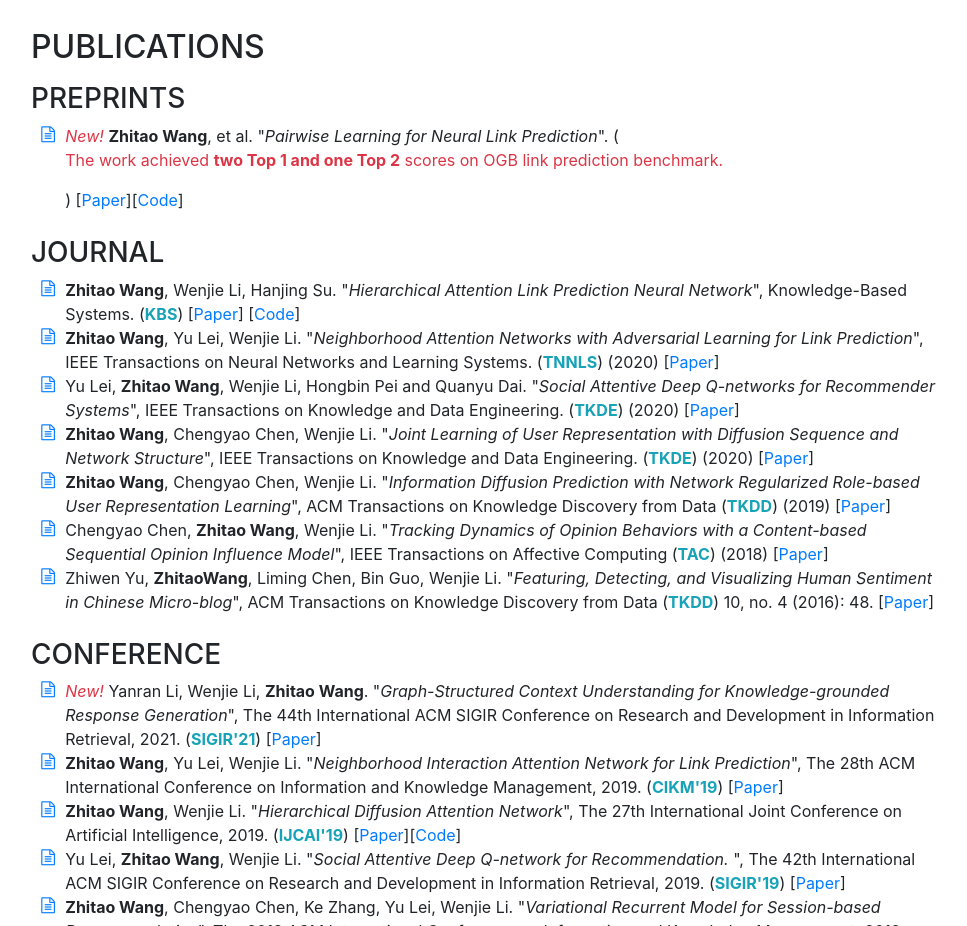
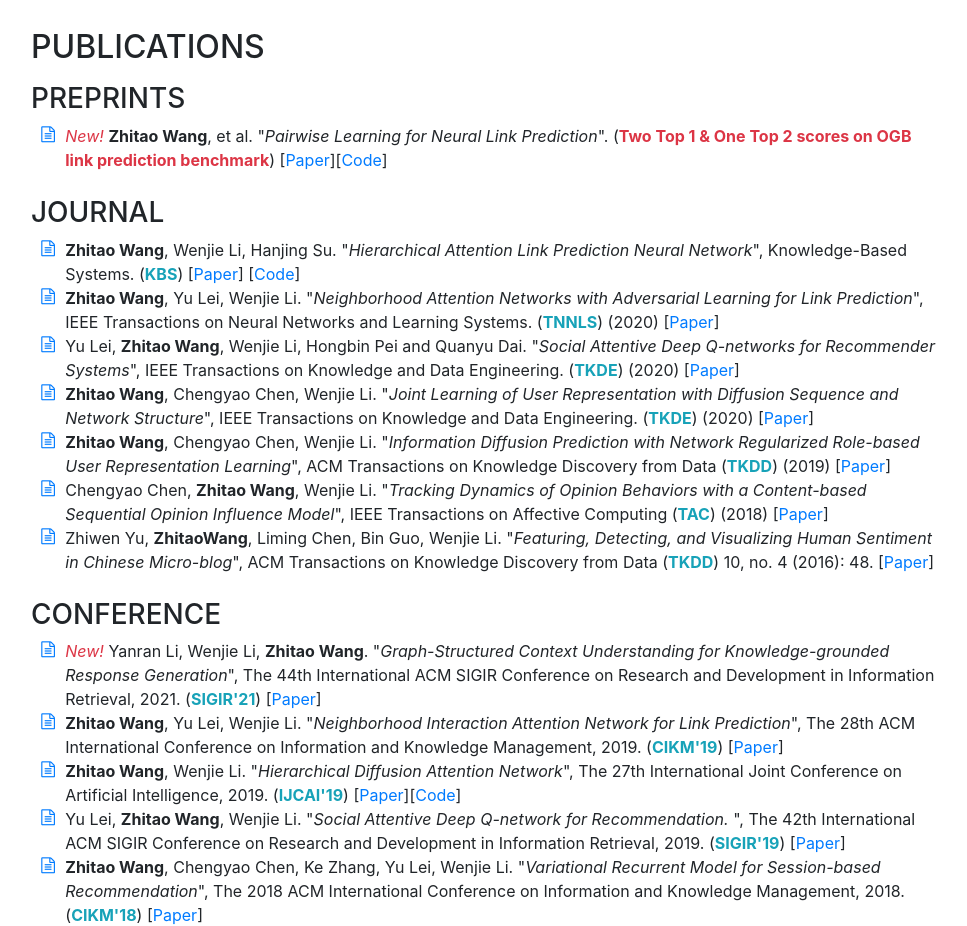
Before and after one commit to zhitao-wang/zhitao-wang.github.io, a website with bundled scripts: page index.html in a window 1280 px wide. Shown: the part 2420-3346 px from the top of the page, without its empty margins (289-1256 px from the left). Built offline with nearby package versions, Linux system fonts and the light colour scheme; a web font is replaced by a local one.

Commit message:
Update index.html

```diff
--- a/index.html
+++ b/index.html
@@ -194,7 +194,7 @@ research interests mainly include information diffusion modeling, graph learning
           <ul class="fa-ul mb-0">
             <li><em class="text-danger">New! </em>
               <i class="fa-li fa fa-file-text-o text-primary"></i>
-             <strong>Zhitao Wang</strong>, et al. "<em>Pairwise Learning for Neural Link Prediction</em>". (<p class="text-danger">The work achieved <strong>two Top 1 and one Top 2</strong> scores on OGB link prediction benchmark. </p>) [<a href=https://arxiv.org/abs/2112.02936>Paper</a>][<a href=https://github.com/zhitao-wang/PLNLP>Code</a>]
+             <strong>Zhitao Wang</strong>, et al. "<em>Pairwise Learning for Neural Link Prediction</em>". (<strong class="text-danger">Two Top 1 & One Top 2 scores on OGB link prediction benchmark</strong>) [<a href=https://arxiv.org/abs/2112.02936>Paper</a>][<a href=https://github.com/zhitao-wang/PLNLP>Code</a>]
             </li>
           </ul>
           <br>
```
